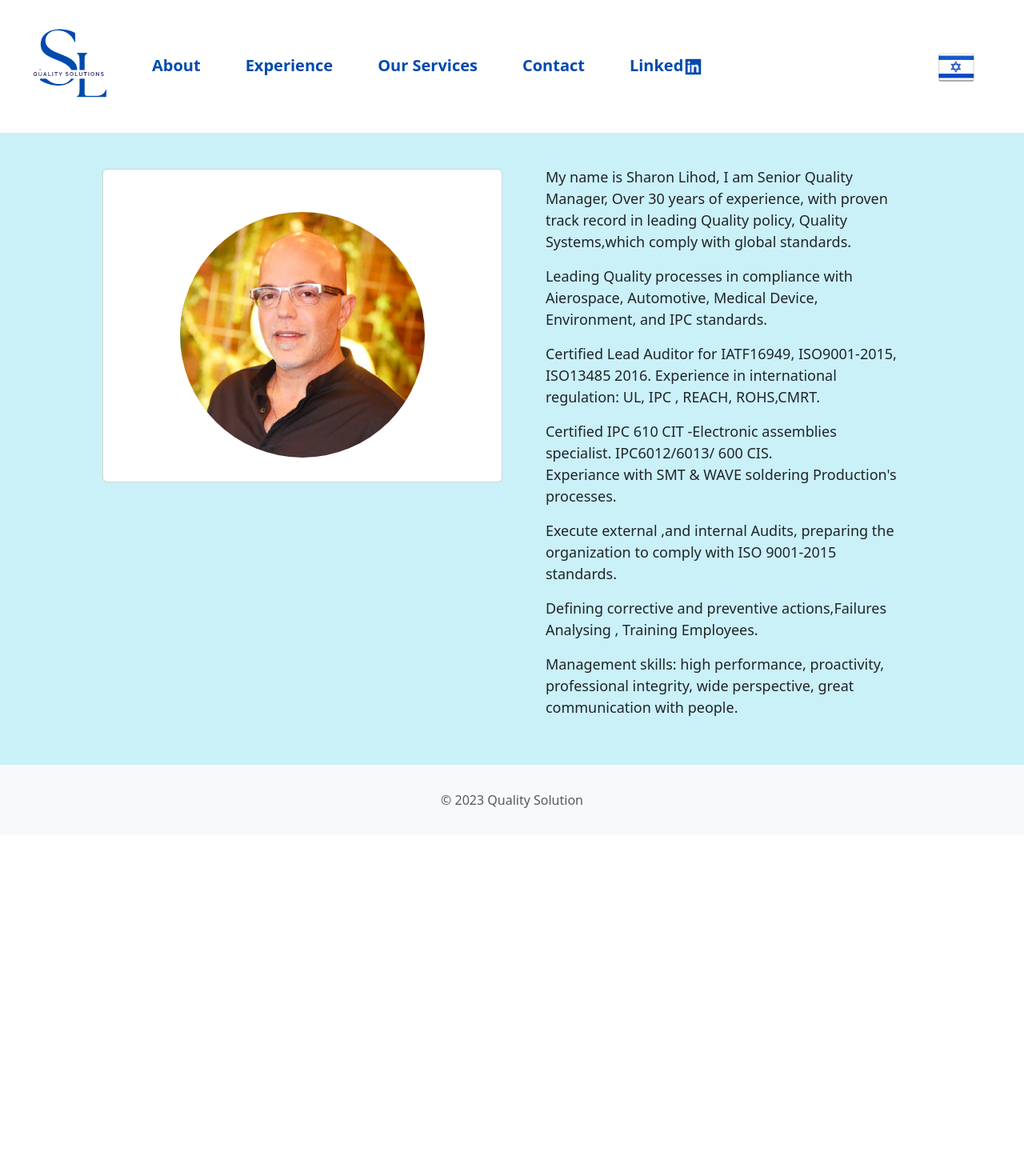
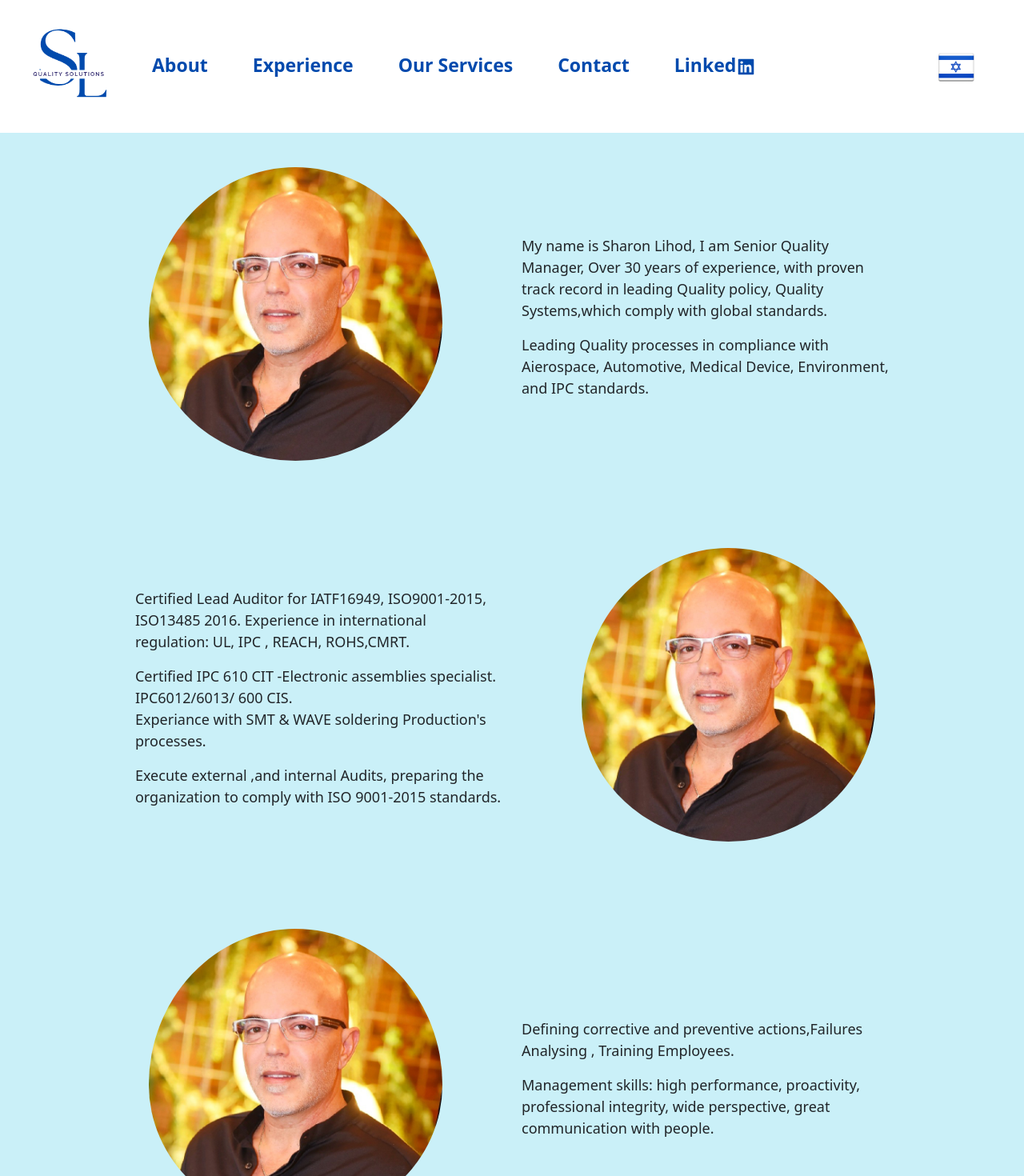
Before and after one commit to DorielLihod/Sharon-Lihod, a React (Vite) app: page /About in a window 1280 px wide. Shown: the top 1470 px of the page at 80% size. Before the commit the page ends 1044 px from the top, so only its background shows below. Built offline with nearby package versions, Linux system fonts and the light colour scheme.

Commit message:
fix about page

```diff
--- a/src/components/About/About.css
+++ b/src/components/About/About.css
@@ -4,37 +4,45 @@
     padding: auto;
 }
 
-.cardAbout {
-    margin-top: 9%;
-    margin-bottom: 5%;
+.row1{
+    padding-top: 2%;
+    padding-bottom: 2%;
 }
 
-.sharonImage{
-    width: 70%;
+.row1 .divImage{
+    opacity: 1.0;
+    align-items: center;
+    display: flex;
+    justify-content: center;
+    align-items: center;
+}
+
+.sharonImage {
+    width: 80%;
+    padding-top: 5%;
+    padding-bottom: 10%;
     border-radius: 50% !important;
-    transition: transform .2s; /* Animation */
+    transition: transform .2s;
 }
+
 .sharonImage:hover {
     opacity: 0.8;
     transform: scale(1.1);
 }
 
-.textUnderImage{
+
+.textAbout-p1{
     font-size: large;
-    margin-top: 5%;
-    text-align: center;
-}
-
-.divImage{
-    margin-top: 5%;
-    padding: 3%;
-    opacity: 1.0;
+    padding: 4%;
+    align-items: center;
+    vertical-align: middle;
 }
 
 
-.textAbout{
-    font-size: large;
-    padding: 4%;
+.textAbout-p1 {
+    display: flex;
+    justify-content: center;
+    align-items: center;
 }
 
 .sectionDetails{
@@ -45,8 +53,3 @@
     height: 200px;
     width: 200px;
 }
-
-.p{
-    text-align: left;
-    align-items: right;
-}
--- a/src/components/About/About.tsx
+++ b/src/components/About/About.tsx
@@ -17,12 +17,40 @@ const About = () => {
 
   return (
     <div className="MainAbout">
-      <div className="row">
-        {/* Div of image*/}
-        <div className="col-md-6 ">
-          <div className="card cardAbout">
-            <div className="card-body">
-              <div className="divImage">
+      <div className="container">
+        <div className="row row1">
+          <div className="col-sm divImage">
+            <img
+              src={sharonImage}
+              className=" mx-auto d-block sharonImage"
+              alt="Sharon Lihod"
+              title="Sharon Lihod"
+            />
+          </div>
+          <div className="col-sm textAbout-p1">
+            <div className="text-p1">
+              <p id="p-id">{t("about-page.p1")}</p>
+              <p className="p-id">{t("about-page.p2")}</p>
+            </div>
+          </div>
+        </div>
+      </div>
+
+      {/*line 2 */}
+      <div className="container">
+        <div className="row row1">
+          <div className="col-sm textAbout-p1">
+            <div className="text-p1">
+              <p>{t("about-page.p3")}</p>
+              <p>
+                {t("about-page.p4")}
+                <br />
+                {t("about-page.p5")}
+              </p>
+              <p>{t("about-page.p6")}</p>
+            </div>
+          </div>
+          <div className="col-sm divImage">
             <img
               src={sharonImage}
               className=" mx-auto d-block sharonImage"
@@ -32,20 +60,31 @@ const About = () => {
           </div>
         </div>
       </div>
+
+      {/*line 3 */}
+      <div className="container">
+        <div className="row row1">
+          <div className="col-sm divImage">
+            <img
+              src={sharonImage}
+              className=" mx-auto d-block sharonImage"
+              alt="Sharon Lihod"
+              title="Sharon Lihod"
+            />
           </div>
-        <div className="col-md-6 textAbout">
-          <p id="p-id">{t("about-page.p1")}</p>
-          <p className="p-id">{t("about-page.p2")}</p>
-          <p>{t("about-page.p3")}</p>
-          <p>
-            {t("about-page.p4")}
-            <br />
-            {t("about-page.p5")}
-          </p>
-          <p>{t("about-page.p6")}</p>
+          <div className="col-sm textAbout-p1">
+            <div className="text-p1">
               <p>{t("about-page.p7")}</p>
               <p>{t("about-page.p8")}</p>
             </div>
+          </div>
+        </div>
+      </div>
+
+      <div className="row">
+        {/* Div of image*/}
+        <div className="col-md-6 "></div>
+        <div className="col-md-6 textAbout"></div>
       </div>
     </div>
   );
--- a/src/components/Contact/ContactComponent.tsx
+++ b/src/components/Contact/ContactComponent.tsx
@@ -75,7 +75,7 @@ const ContactComponent = () => {
               </div>
               <p className="text-under-icon">
                 {t("contact.details2")}
-                <a href="tel:0527293377">0527293377</a>
+                <a href="tel:0524899155">0524899155</a>
               </p>
             </div>
             <div className="col-sm icon-text">
--- a/src/components/NavBar/NavBar.css
+++ b/src/components/NavBar/NavBar.css
@@ -5,7 +5,7 @@
 }
 
 .container-fluid{
-    font-size: 20px;
+    font-size: 23px;
     font-weight: bold;
 }
 
--- a/src/translations/he/global.json
+++ b/src/translations/he/global.json
@@ -68,15 +68,15 @@
       "line7": "אפיון דרישות ביקורת קבלה בהתאם לדרישות המוצר/דרישות הלקוח ותקני הייצור."
     },
     "option4": {
-      "header": "ניהול איכות של ספקים / קבלני משנה",
+      "header": "ניהול איכות ספקים / קבלני משנה",
       "line1": "אפיון הגדרות מיקור חוץ עבור קבלני משנה.",
-      "line2": "מבחני הסמכת ספקים בארץ ובחו\"ל.",
+      "line2": "מבדקי הסמכת ספקים בארץ ובחו\"ל.",
       "line3": "אפיון של תהליכי FAI.",
       "line4": "הדרכת איכות לספקים."
     },
     "option5": {
       "header": "הכשרות מקצועיות",
-      "line1": "הגדרות לביקורת קבלה , הדרכת עובדי הביקורת.",
+      "line1": "הגדרות בחינה לביקורת קבלה , הדרכת עובדי הביקורת.",
       "line2": "ייעוץ והסמכה של עובדים לתקן IPC 610 - קריטריוני דחייה וקבלה לרכבות אלקטרוניות.",
       "line3": "ביצוע חקר כשל פנים ארגוני והגדרות פעולות מתקנות מונעות."
     }
```
Lines whose indentation alone changed are shown as unchanged.
